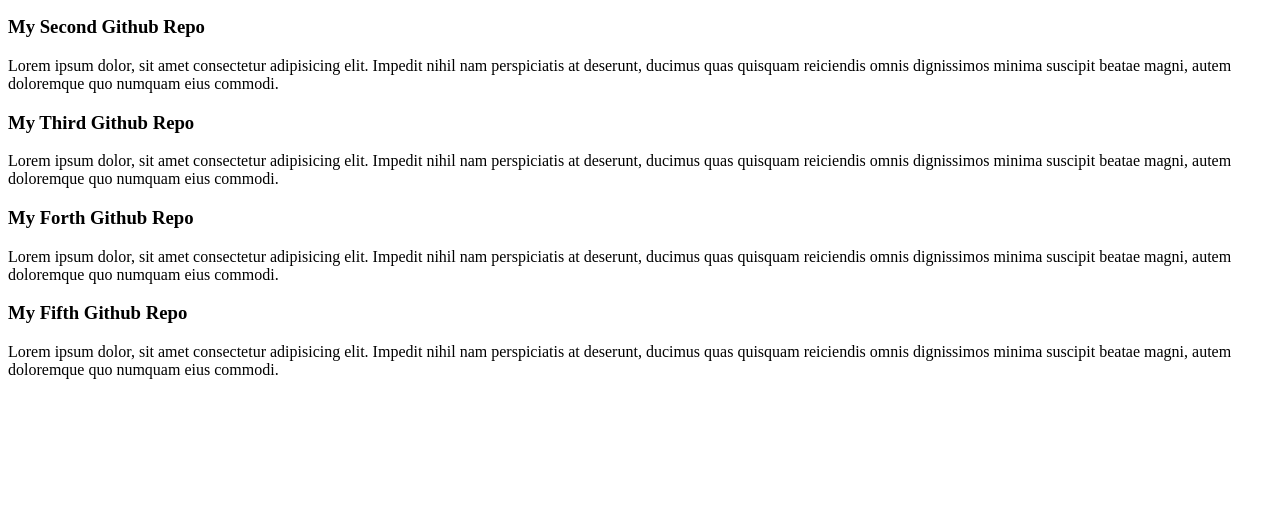
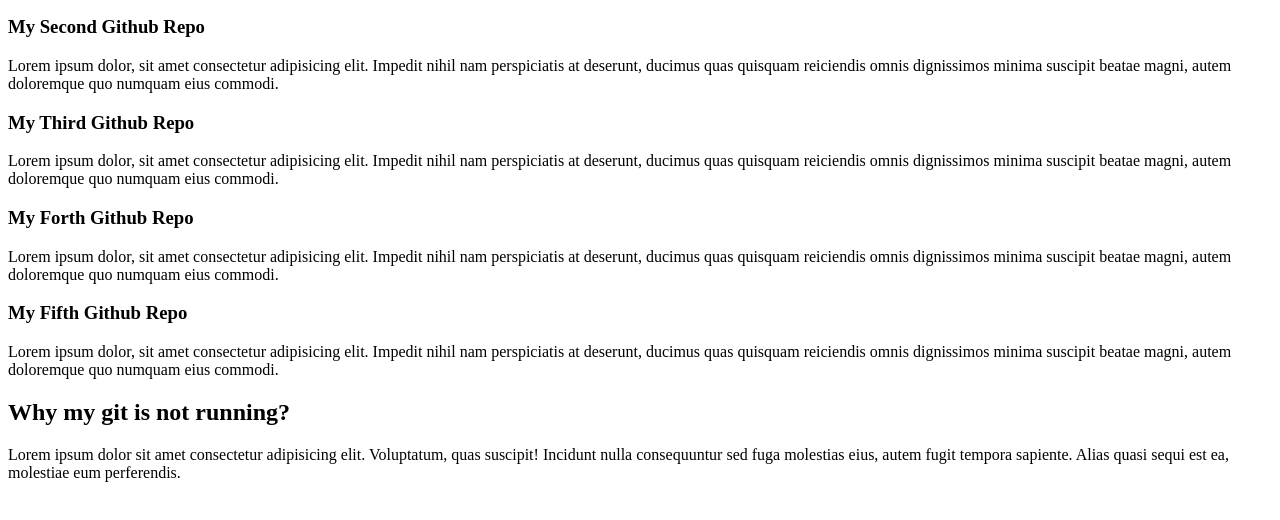
Before and after one commit to Mehedi-29-programmer/my-first-github-repo, a plain HTML site: page inbex.html in a window 1280 px wide. Shown: the part 98-618 px from the top of the page. Drawn offline with Linux system fonts and the light colour scheme.

Commit message:
third term

```diff
--- a/inbex.html
+++ b/inbex.html
@@ -26,5 +26,9 @@
     <h3> My Fifth Github Repo</h3>
     <p>Lorem ipsum dolor, sit amet consectetur adipisicing elit. Impedit nihil nam perspiciatis at deserunt, ducimus quas quisquam reiciendis omnis dignissimos minima suscipit beatae magni, autem doloremque quo numquam eius commodi.</p>
   </div>
+  <div>
+    <h2>Why my git is not running?</h2>
+    <p>Lorem ipsum dolor sit amet consectetur adipisicing elit. Voluptatum, quas suscipit! Incidunt nulla consequuntur sed fuga molestias eius, autem fugit tempora sapiente. Alias quasi sequi est ea, molestiae eum perferendis.</p>
+  </div>
 </body>
 </html>
```
